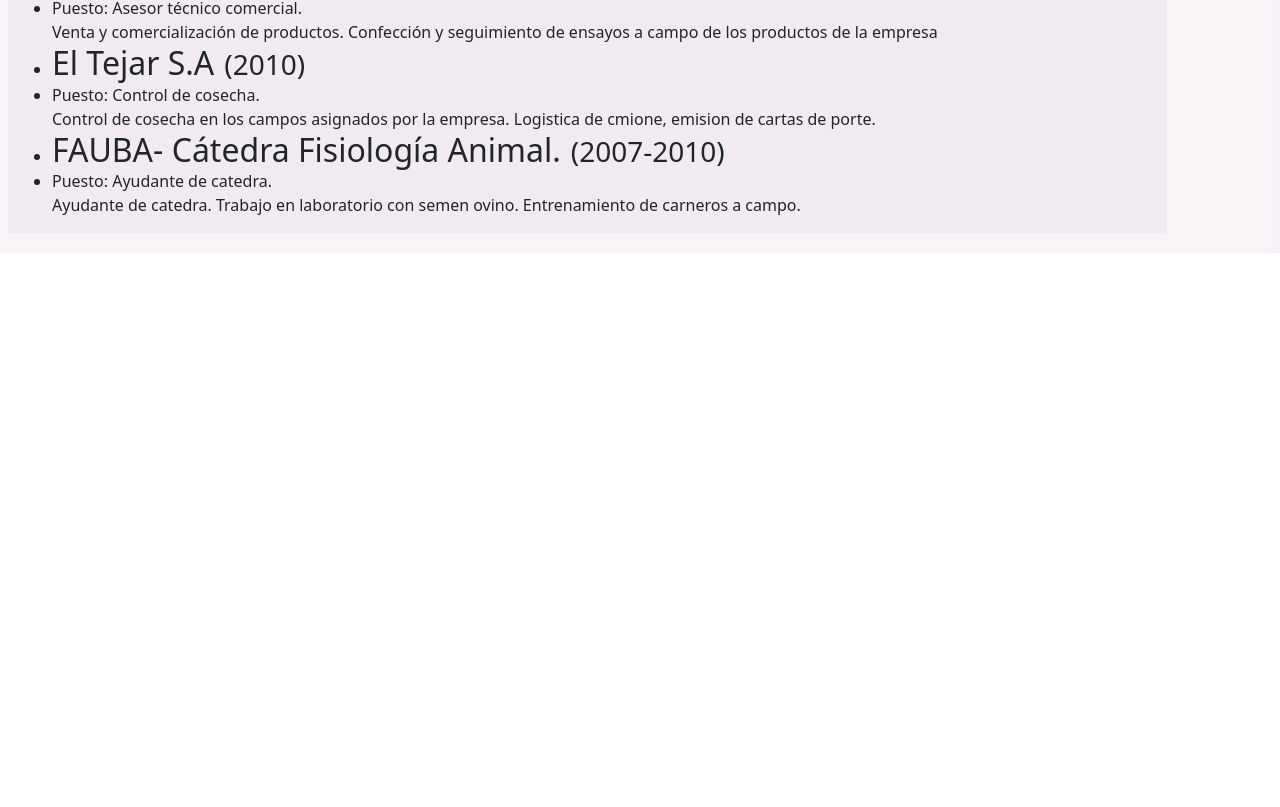
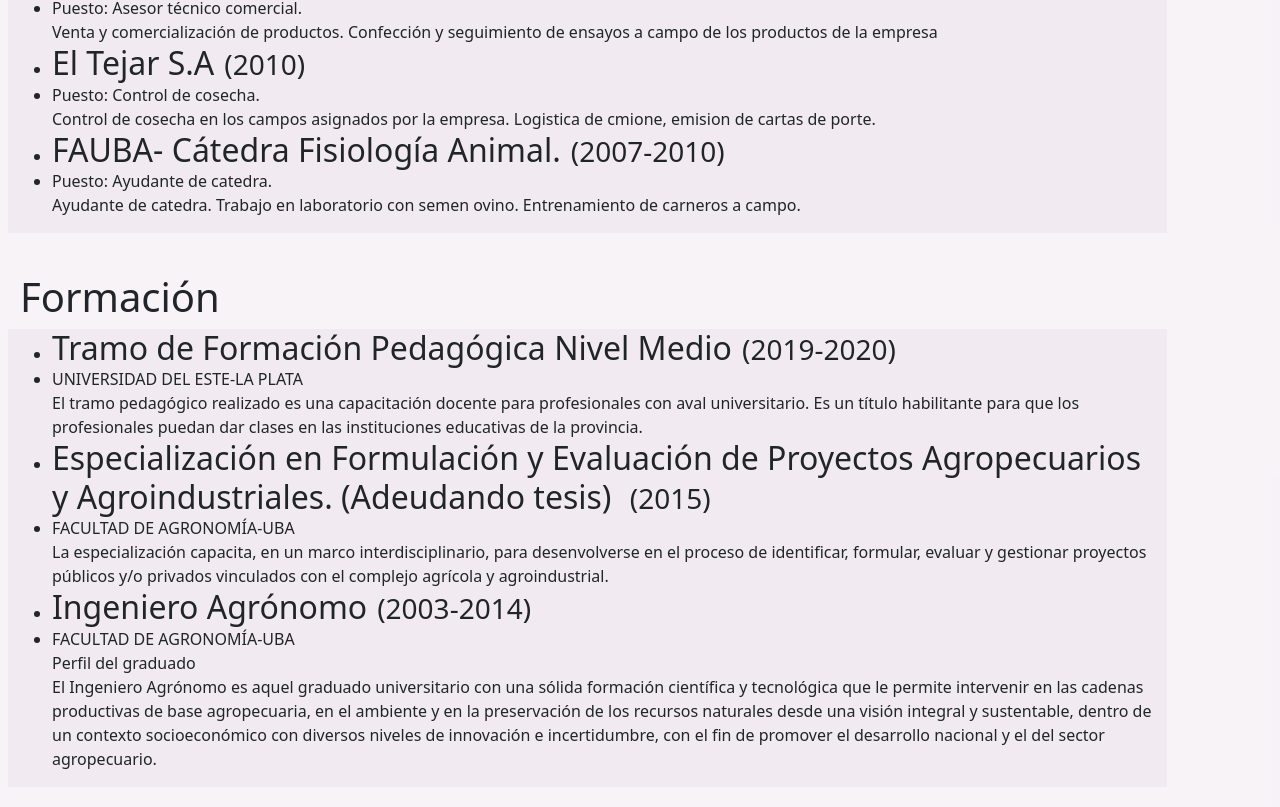
Before and after one commit to Damianc14/Modulo3, an Angular app: page / in a window 1280 px wide. Shown: the part 794-1601 px from the top of the page. Before the commit the page ends 1047 px from the top, so only its background shows below. Built offline with nearby package versions, Linux system fonts and the light colour scheme.

Commit message:
Treminado Experiencia y Educacion

```diff
--- a/src/app/app.component.html
+++ b/src/app/app.component.html
@@ -4,3 +4,4 @@
 <app-header></app-header>
 <app-acerca-de></app-acerca-de>
 <app-experiencia></app-experiencia>
+<app-educacion></app-educacion>
--- a/src/app/components/educacion/educacion.component.css
+++ b/src/app/components/educacion/educacion.component.css
@@ -0,0 +1,28 @@
+.row{
+
+    padding: 20px;
+
+    }
+
+    div{
+
+    background-color: rgba(221, 200, 220, 0.226);
+
+    }
+
+    h2,h3{
+
+        display: inline;
+
+
+    }
+
+    #formacion{
+
+        padding: 50px;
+    }
+    /*separacion de titulo con los años*/
+
+    h3{
+        padding: 10px;
+    }
--- a/src/app/components/educacion/educacion.component.html
+++ b/src/app/components/educacion/educacion.component.html
@@ -1 +1,34 @@
-<p>educacion works!</p>
+
+<div class="row">
+    <h1>Formación</h1>
+    <div class="col-lg-11" classs="formacion">
+            <ul>
+                <li>
+                    <h2>Tramo de Formación Pedagógica Nivel Medio</h2>
+                    <h3>(2019-2020)</h3>
+                </li>
+                    <li>UNIVERSIDAD DEL ESTE-LA PLATA <br/>
+                        El tramo pedagógico realizado es una capacitación docente para profesionales con aval universitario.
+                        Es un título habilitante para que los profesionales puedan dar clases en las instituciones educativas de la provincia.
+                     </li>
+                     <li>
+                        <h2>Especialización en Formulación y Evaluación de Proyectos Agropecuarios y Agroindustriales. (Adeudando tesis)
+                        </h2>
+                        <h3>(2015)</h3>
+                </li>
+                        <li>FACULTAD DE AGRONOMÍA-UBA <br/>
+                            La especialización capacita, en un marco interdisciplinario, para desenvolverse en el proceso de identificar, formular, evaluar y gestionar proyectos públicos y/o privados vinculados con el complejo agrícola y agroindustrial.
+                         </li>
+                <li>
+                            <h2>Ingeniero Agrónomo</h2>
+                            <h3>(2003-2014)</h3>
+                </li>
+                      <li>FACULTAD DE AGRONOMÍA-UBA <br/>
+                        Perfil del graduado<br/>
+                        El Ingeniero Agrónomo es aquel graduado universitario con una sólida formación científica y tecnológica que le permite intervenir en las cadenas productivas de base agropecuaria, en el ambiente y en la preservación de los recursos naturales desde una visión integral y sustentable, dentro de un contexto socioeconómico con diversos niveles de innovación e incertidumbre, con el fin de promover el desarrollo nacional y el del sector agropecuario.
+                      </li>
+
+            </ul>
+    </div>
+
+</div>
--- a/src/app/components/experiencia/experiencia.component.html
+++ b/src/app/components/experiencia/experiencia.component.html
@@ -1,7 +1,7 @@
 
 <div class="row">
     <h1>Experiencia laboral</h1>
-    <div class="col-lg-11">
+    <div class="col-lg-11" classs="expereincia">
             <ul>
                 <li>
                     <h2>Truly Nolen Argentina</h2>
@@ -14,7 +14,7 @@
                         Personal a cargo.
                      </li>
                      <li>
-                        <h2>Parexel Indutries S.A.</h2>
+                        <h2>Prarex Indutries S.A.</h2>
                         <h3>(2018-2019)</h3>
                 </li>
                         <li>Puesto: Analista de proyectos. <br/>
```
